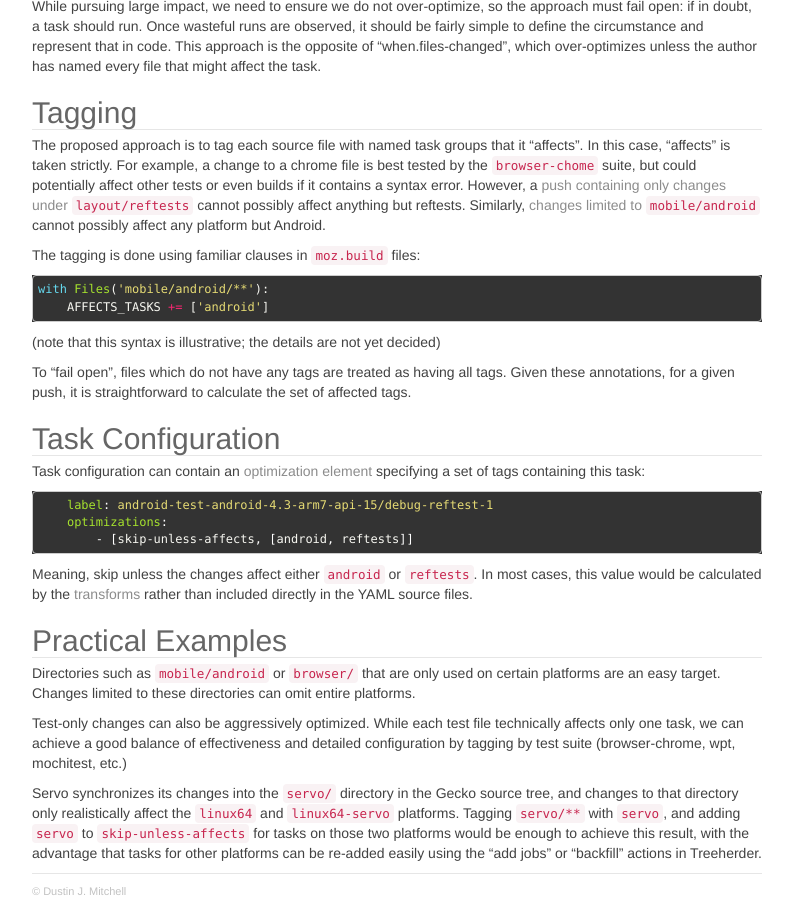
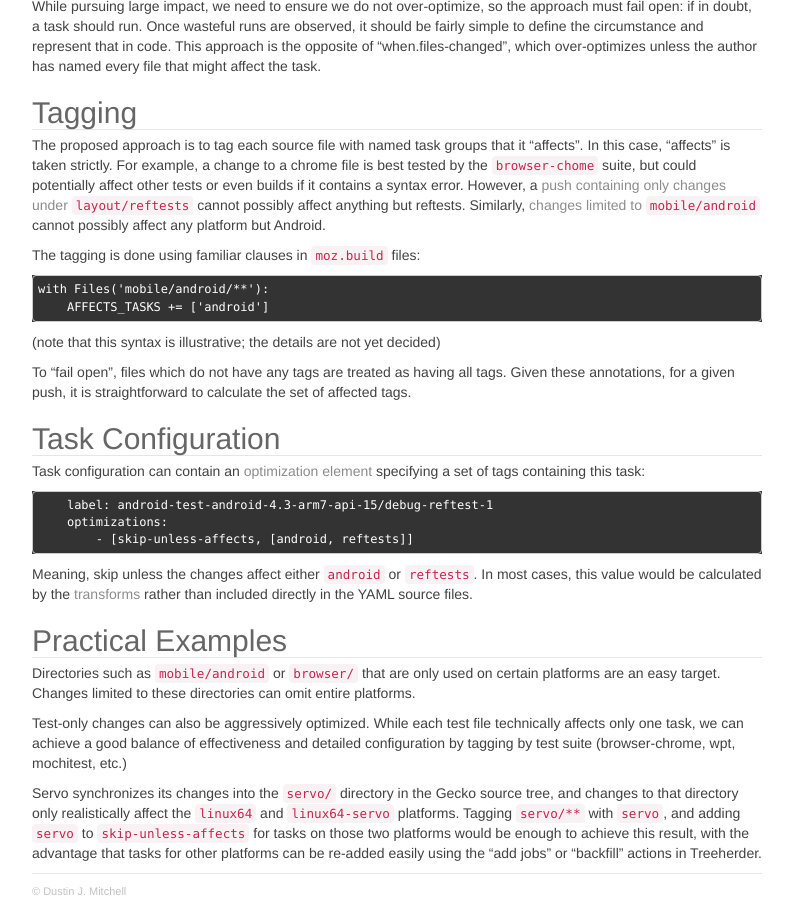
Before and after one commit to djmitche/code.v.igoro.us, a Jekyll site: the page built from _posts/2017-06-27-taskgraph-optimization.md, in a window 1280 px wide and 900 px high, scrolled down 1163 px. Shown: the whole window, without its empty margins (338-1131 px from the left). Built offline with Jekyll 4.4.1, drawn with Linux system fonts in a browser that asks for light colours; nearby versions of some CDN libraries; library files that are not in the unit come from our copies; comment, search, counter and statistics services are not loaded.

Commit message:
riiight, this isn't GFM

````diff
--- a/_posts/2017-06-27-taskgraph-optimization.md
+++ b/_posts/2017-06-27-taskgraph-optimization.md
@@ -104,7 +104,7 @@
 
 The tagging is done using familiar clauses in `moz.build` files:
 
-```python
+```
 with Files('mobile/android/**'):
     AFFECTS_TASKS += ['android']
 ```
@@ -121,7 +121,7 @@
 element](https://hg.mozilla.org/mozilla-central/file/36f95aeb4c77/taskcluster/taskgraph/transforms/task.py#l138)
 specifying a set of tags containing this task:
 
-```yaml
+```
     label: android-test-android-4.3-arm7-api-15/debug-reftest-1
     optimizations:
         - [skip-unless-affects, [android, reftests]]
````
